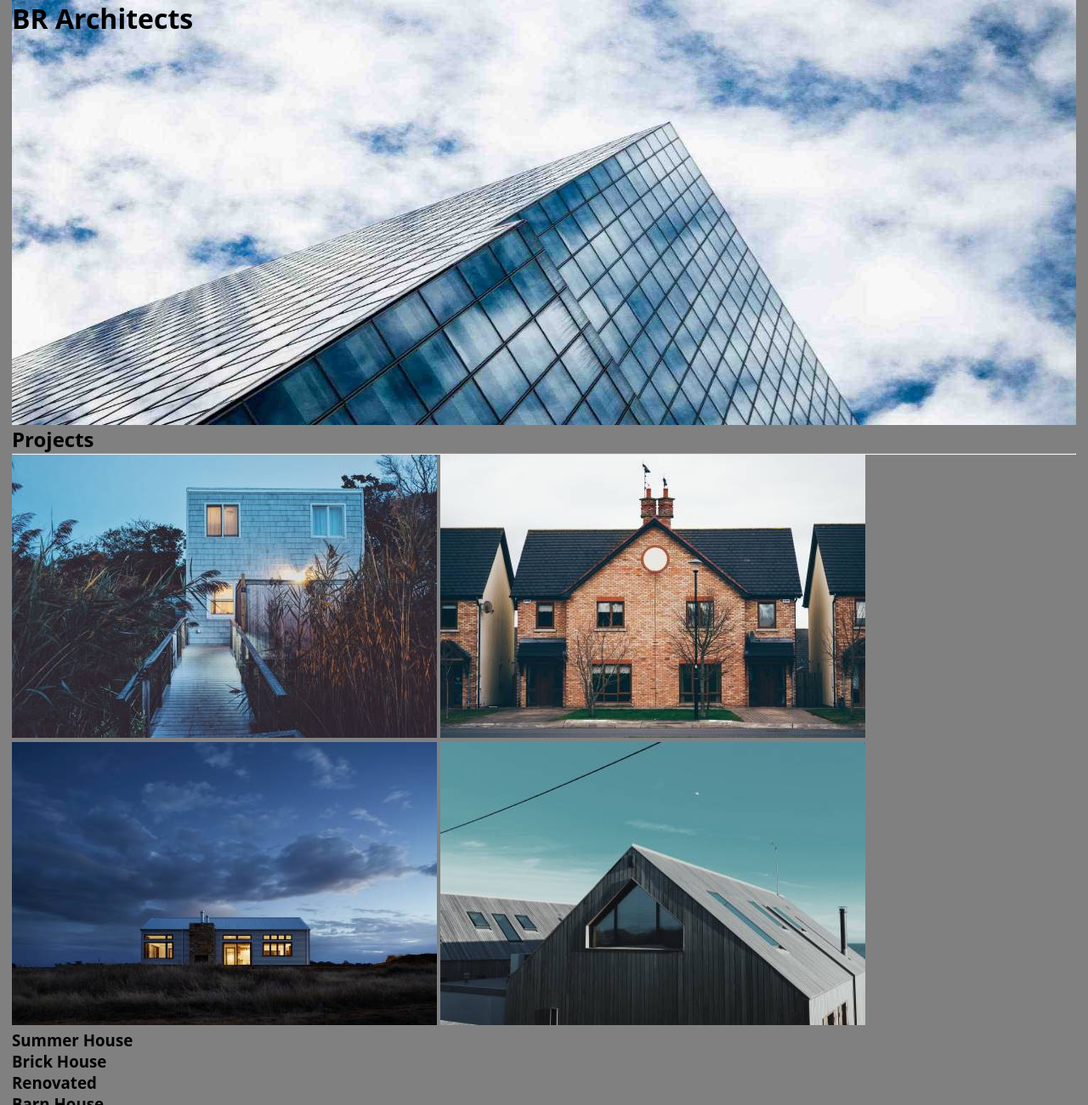
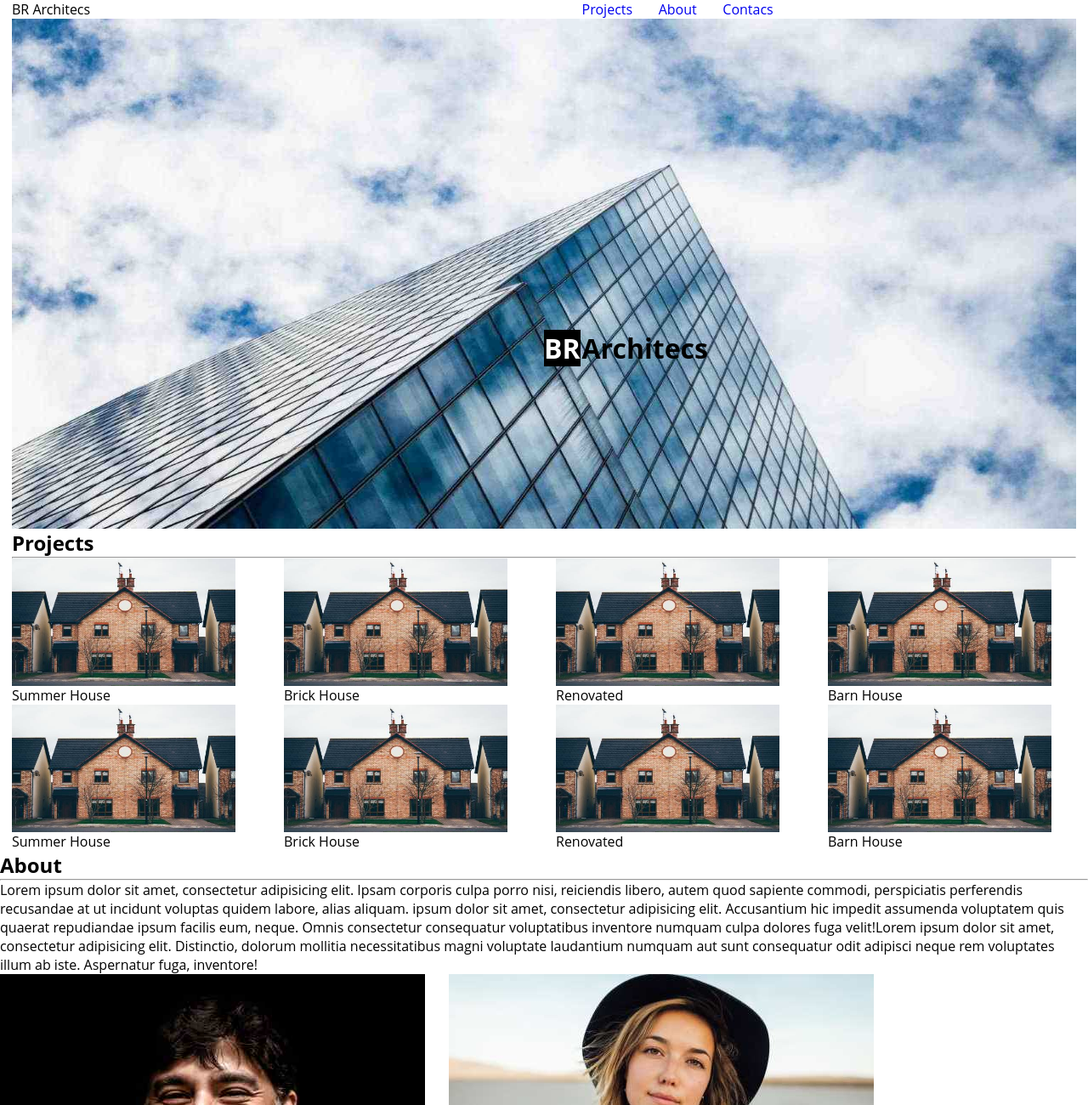
Before and after one commit to Jesmmar89/gridResponsive, a plain HTML site: page index.html in a window 1280 px wide. Shown: the top 1300 px of the page at 85% size. Drawn offline with Linux system fonts and the light colour scheme.

Commit message:
menu, cambio de imagenes por background

```diff
--- a/css/media.css
+++ b/css/media.css
@@ -193,7 +193,6 @@
 @media all and (min-width: 1200px){
 	.container {
 		min-width: 1200px;
-		background-color: grey;
 	}
 	.col-lg-1 {
 	/* (1 / 12) x 100 */
--- a/css/style.css
+++ b/css/style.css
@@ -1,6 +1,71 @@
-header{
+ul{
+	list-style: none;
+}
+li{
+	float: left;
+	margin-left: 5%;
+}
+#BR{
+	background-color: black;
+	color:white;
+	margin-right: 1%;
+}
+h1{
+	position:absolute;
+	top: 15%;
+	left: 50%;
+}
+#fondo{
    background-image: url("../img/architect.jpg");
    background-size: 100% 100%;
    width:100%;
-   height:500px;
+   height:600px;
 }
+#homme1{
+	background-image: url("../img/house2.jpg");
+	background-size: 100% 100%;
+	height: 150px;
+	width: 90%;
+}
+#homme2{
+	background-image: url("../img/house2.jpg");
+	background-size: 100% 100%;
+	height: 150px;
+	width: 90%;
+}
+#homme3{
+	background-image: url("../img/house2.jpg");
+	background-size: 100% 100%;
+	height: 150px;
+	width: 90%;
+}
+#homme4{
+	background-image: url("../img/house2.jpg");
+	background-size: 100% 100%;
+	height: 150px;
+	width: 90%;
+}
+#homme5{
+	background-image: url("../img/house2.jpg");
+	background-size: 100% 100%;
+	height: 150px;
+	width: 90%;
+}
+#homme6{
+	background-image: url("../img/house2.jpg");
+	background-size: 100% 100%;
+	height: 150px;
+	width: 90%;
+}
+#homme7{
+	background-image: url("../img/house2.jpg");
+	background-size: 100% 100%;
+	height: 150px;
+	width: 90%;
+}
+#homme8{
+	background-image: url("../img/house2.jpg");
+	background-size: 100% 100%;
+	height: 150px;
+	width: 90%;
+}
--- a/index.html
+++ b/index.html
@@ -8,91 +8,91 @@
 </head>
 <body class="container">
 	<header>
-		<h1>BR Architects</h1>
+		<div class="row">
+		 	<p class="col-lg-6">BR Architecs</p>
+		 	<nav class="col-lg-6">
+		 		<ul>
+		 			<a href="#Projects"><li>Projects</li></a>
+		 			<a href="#About"><li>About</li></a>
+		 			<a href="#Contact"><li>Contacs</li></a>
+		 		</ul>
+		 	</nav>
+		</div>
+		<div id="fondo">
+			<h1><span id="BR">BR</span><span>Architecs</span></h1>
+		</div>
 	</header>
-	<section>
+	<section id="Projects">
 		<h2>Projects</h2>
 		<hr>
-		<div>
-			<div>
-				<img src="./img/house5.jpg" alt="">
-				<img src="./img/house2.jpg" alt="">
-				<img src="./img/house3.jpg" alt="">
-				<img src="./img/house4.jpg" alt="">
+		<div class="row">
+			<div class="col-lg-3 col-m-6 col-s-12"><div id="homme1"></div><span>Summer House</span></div>
+			<div class="col-lg-3 col-m-6 col-s-12"><div id="homme2"></div><span>Brick House</span></div>
+			<div class="col-lg-3 col-m-6 col-s-12"><div id="homme3"></div><span>Renovated</span></div>
+			<div class="col-lg-3 col-m-6 col-s-12"><div id="homme4"></div><span>Barn House</span></div>
 		</div>
-			<div>
-				<h3>Summer House</h3>
-				<h3>Brick House</h3>
-				<h3>Renovated</h3>
-				<h3>Barn House</h3>
-			</div>
-		</div>
-		<div>
-			<div>
-				<img src="./img/house4.jpg" alt="">
-				<img src="./img/house5.jpg" alt="">
-				<img src="./img/house3.jpg" alt="">
-				<img src="./img/house2.jpg" alt="">
-			</div>
-			<div>
-				<h3>Summer House</h3>
-				<h3>Brick House</h3>
-				<h3>Renovated</h3>
-				<h3>Barn House</h3>
-			</div>
+		<div class="row">
+			<div class="col-lg-3 col-m-6 col-s-12"><div id="homme5"></div><span>Summer House</span></div>
+			<div class="col-lg-3 col-m-6 col-s-12"><div id="homme6"></div><span>Brick House</span></div>
+			<div class="col-lg-3 col-m-6 col-s-12"><div id="homme7"></div><span>Renovated</span></div>
+			<div class="col-lg-3 col-m-6 col-s-12"><div id="homme8"></div><span>Barn House</span></div>
 		</div>
 	</section>
-	<section>
+	<section id="About" class="row">
+		<div>
 		<h2>About</h2>
 		<hr>
 		<p>
 			Lorem ipsum dolor sit amet, consectetur adipisicing elit. Ipsam corporis culpa porro nisi, reiciendis libero, autem quod sapiente commodi, perspiciatis perferendis recusandae at ut incidunt voluptas quidem labore, alias aliquam. ipsum dolor sit amet, consectetur adipisicing elit. Accusantium hic impedit assumenda voluptatem quis quaerat repudiandae ipsum facilis eum, neque. Omnis consectetur consequatur voluptatibus inventore numquam culpa dolores fuga velit!Lorem ipsum dolor sit amet, consectetur adipisicing elit. Distinctio, dolorum mollitia necessitatibus magni voluptate laudantium numquam aut sunt consequatur odit adipisci neque rem voluptates illum ab iste. Aspernatur fuga, inventore!
 		</p>
-		<div>
-			<img src="./img/team2.jpg" alt="">
+		</div>
+		<div class="row">
+			<div class="col-3">
+				<img class="imgabout" src="./img/team2.jpg" alt="">
 				<h3>John Doe</h3>
 				<h4>CEO Founder</h4>
-			<p>quisquam iusto earum non! Perspiciatis veritatis possimus quidem incidunt nulla fugiat enim?</p>
+				<p>quisquam iusto earum non! Perspiciatis veri</p>
 				<button>Contact</button>
 			</div>
-		<div>
-			<img src="./img/team1.jpg" alt="">
+			<div class="col-3">
+				<img class="imgabout" src="./img/team1.jpg" alt="">
 				<h3>Jane Doe</h3>
 				<h4>Architec</h4>
-			<p>quisquam iusto earum non! Perspiciatis veritatis possimus quidem incidunt nulla fugiat enim?</p>
+				<p>quisquam iusto earum non! Perspiciatis veri</p>
 				<button>Contact</button>
 			</div>
-		<div>
-			<img src="./img/team3.jpg" alt="">
+			<div class="col-3">
+				<img class="imgabout" src="./img/team3.jpg" alt="">
 				<h3>Mike Ross</h3>
 				<h4>Architec</h4>
-			<p>quisquam iusto earum non! Perspiciatis veritatis possimus quidem incidunt nulla fugiat enim?</p>
+				<p>quisquam iusto earum non! Perspiciatis ver</p>
 				<button>Contact</button>
 			</div>
-		<div>
-			<img src="./img/team4.jpg" alt="">
+			<div class="col-3">
+				<img class="imgabout" src="./img/team4.jpg" alt="">
 				<h3>Dan Stand</h3>
 				<h4>Architec</h4>
-			<p>quisquam iusto earum non! Perspiciatis veritatis possimus quidem incidunt nulla fugiat enim?</p>
+				<p>quisquam iusto earum non! Perspiciatis veri</p>
 				<button>Contact</button>
 			</div>
+		</div>
 	</section>
-	<section>
+	<section id="Contact" class="row">
 		<h2>Contact</h2>
 		<hr>
 		<p>Lets get in touch and talk about your new project</p>
 		<form action="">
-			<input type="text" value="Complete Name">
-			<input type="text" value="Email">
-			<input type="text" value="Subject">
-			<input type="text" value="Comment">
+			<input type="text" size="100" value="Complete Name">
+			<input type="text" size="100" value="Email">
+			<input type="text" size="100" value="Subject">
+			<input type="text" size="100" value="Comment">
 		</form>
 		<button>
 			Send Message
 		</button>
 
 	</section>
-	<section>
+	<section class="row">
 		<hr>
 		<div  class="row" id="map">
 			<iframe src="https://www.google.com/maps/embed?pb=!1m18!1m12!1m3!1d3762.5794919025066!2d-99.20314858622079!3d19.430566686885413!2m3!1f0!2f0!3f0!3m2!1i1024!2i768!4f13.1!3m3!1m2!1s0x85d20202ad2ad01d%3A0x6edb2951fff1499a!2sGoldsmith+40%2C+Polanco%2C+Polanco+III+Secc%2C+11550+Ciudad+de+M%C3%A9xico%2C+CDMX!5e0!3m2!1ses-419!2smx!4v1521910396607" width=50% height=400px frameborder="0" style="border:0"></iframe>
```
Also changed, not shown: 1 other file. Lines whose indentation alone changed are shown as unchanged.
